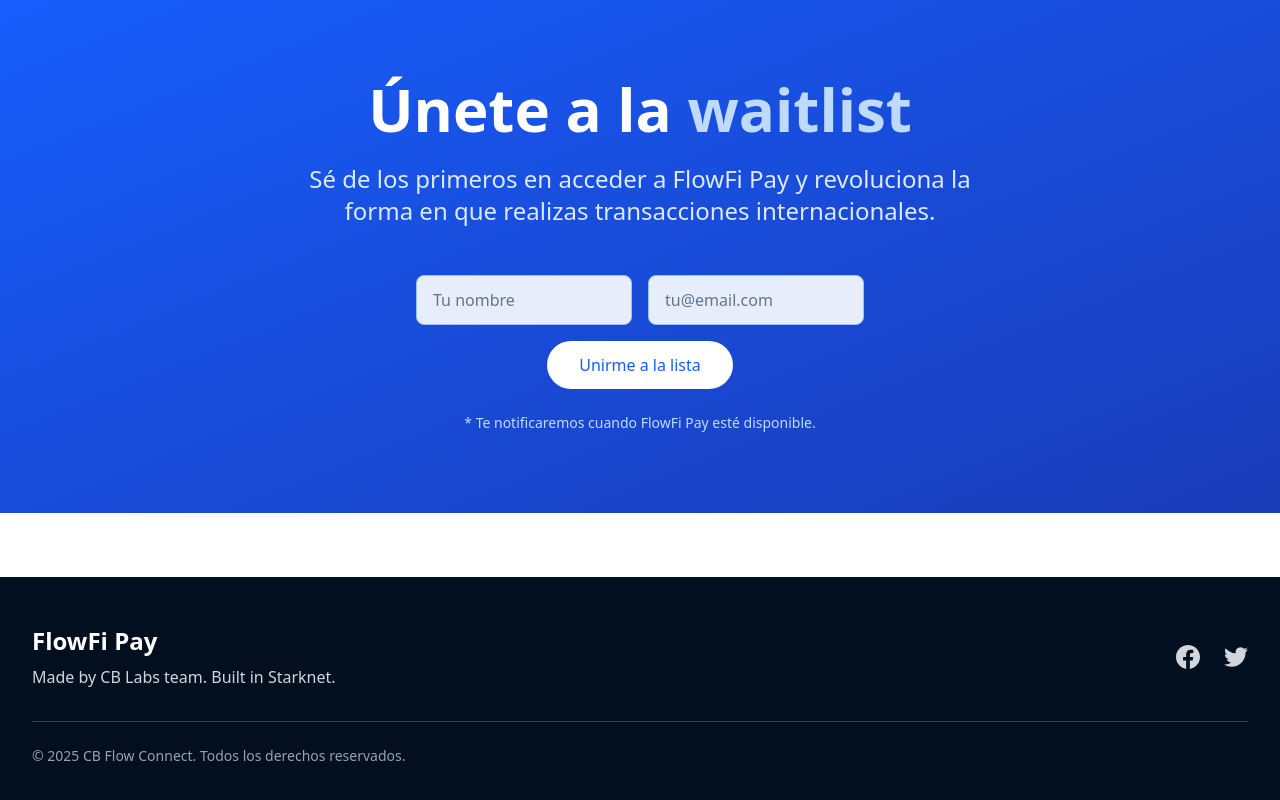
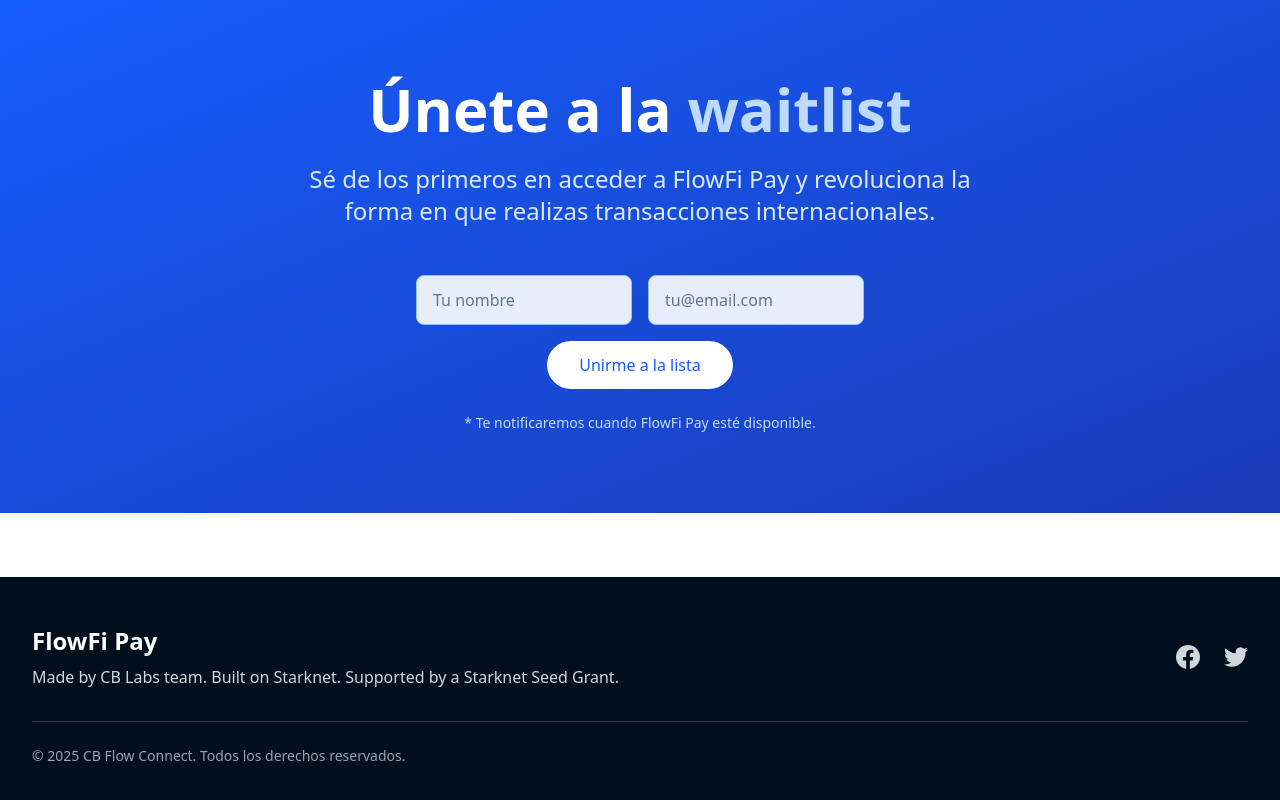
Before and after one commit to Crypto-Bros-Labs/FlowFi-Pay, a React (Vite) app: page / in a window 1280 px wide. Shown: the part 3019-3819 px from the top of the page. Built offline with nearby package versions, Linux system fonts and the light colour scheme; no server answers.

Commit message:
Revise footer text for clarity and support acknowledgment
Updated footer text to clarify support from a Starknet Seed Grant.

```diff
--- a/src/shared/components/Footer.tsx
+++ b/src/shared/components/Footer.tsx
@@ -11,7 +11,7 @@
                             FlowFi Pay
                         </h3>
                         <p className="text-gray-300 text-center md:text-left">
-                            Made by CB Labs team. Built in Starknet.
+                            Made by CB Labs team. Built on Starknet. Supported by a Starknet Seed Grant.
                         </p>
                     </div>
 
```
